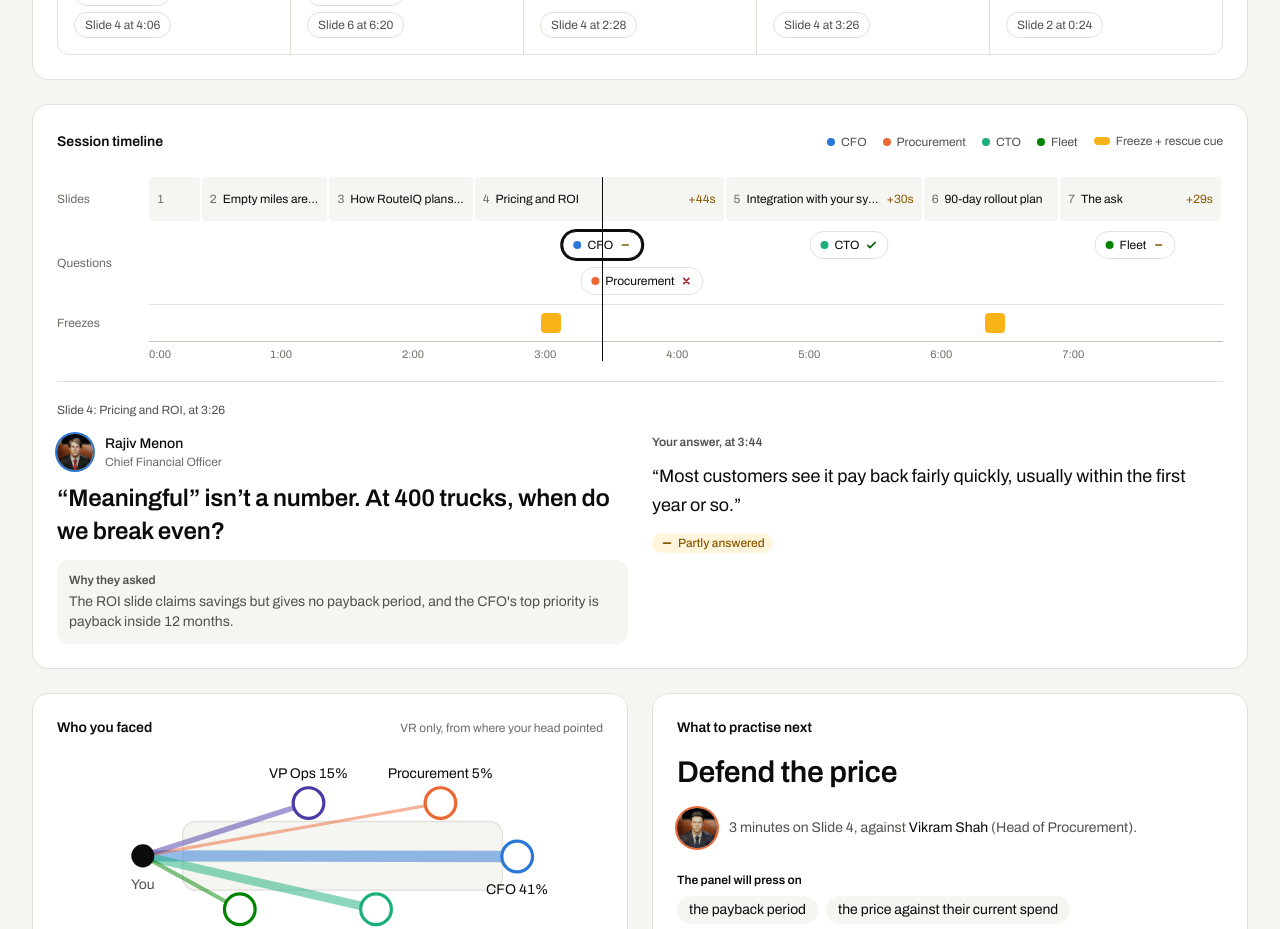
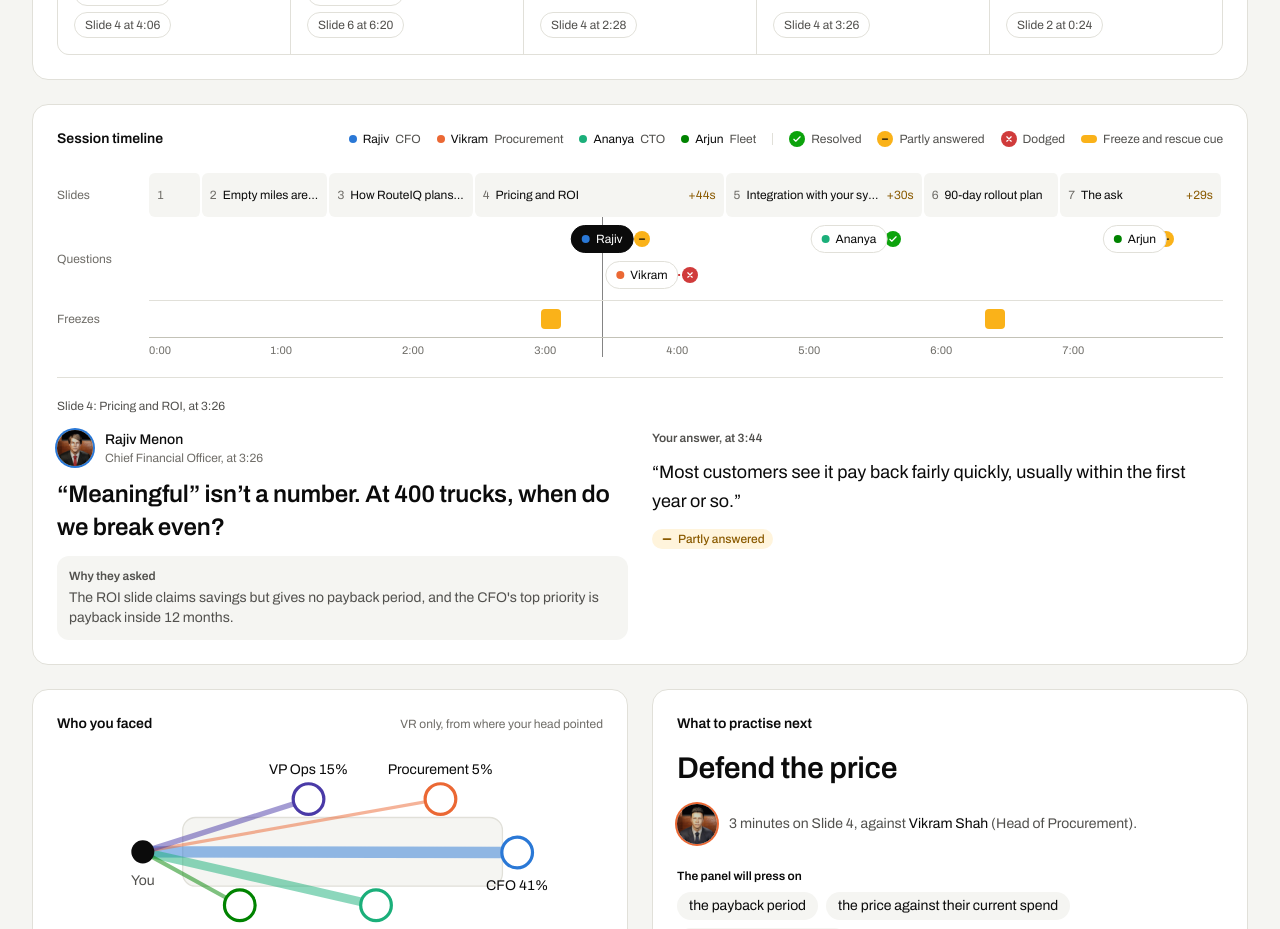
Before and after one commit to aryankalra404/HackSprint, a Next.js app in the folder web/: page /s/demo/report in a window 1280 px wide. Shown: the part 980-1909 px from the top of the page. Built offline with nearby package versions, Linux system fonts and the light colour scheme.

Commit message:
report timeline: link questions to answers by verdict, mark unanswered ones, show Q&A, hide the empty freezes lane

```diff
--- a/web/src/components/debrief/DebriefView.tsx
+++ b/web/src/components/debrief/DebriefView.tsx
@@ -17,7 +17,8 @@
 
   const data = useMemo(() => {
     const segments = slideSegments(telemetry, bundle.slides);
-    return { segments, exchanges: exchanges(telemetry), freezes: freezes(telemetry, segments) };
+    const qaStart = telemetry.events.find((e) => e.type === "turn" && e.mode === "pitch_end")?.t;
+    return { segments, exchanges: exchanges(telemetry), freezes: freezes(telemetry, segments), qaStart };
   }, [telemetry, bundle.slides]);
 
   const [selection, setSelection] = useState<Selection | null>(() => {
@@ -71,6 +72,7 @@
         segments={data.segments}
         exchanges={data.exchanges}
         freezes={data.freezes}
+        qaStart={data.qaStart}
         selection={selection}
         onSelect={setSelection}
       />
--- a/web/src/components/debrief/Timeline.tsx
+++ b/web/src/components/debrief/Timeline.tsx
@@ -1,8 +1,8 @@
-import type { Bundle } from "@/lib/contract";
+import type { Bundle, Verdict } from "@/lib/contract";
 import { personaById, personaTag } from "@/lib/personas";
 import { clock, slideLabel } from "@/lib/format";
 import { RESCUE_LABEL, slideAt, type Exchange, type Freeze, type SlideSegment } from "@/lib/timeline";
-import { Card, PersonaAvatar, RoleTag, StatusIcon, VerdictPill, verdictTone } from "../ui";
+import { Card, PersonaAvatar, StatusIcon, VerdictPill, verdictLabel, verdictTone } from "../ui";
 
 export interface Selection {
   t: number;
@@ -16,58 +16,119 @@
   segments: SlideSegment[];
   exchanges: Exchange[];
   freezes: Freeze[];
+  // When the pitch ended and the floor opened for questions, if it did
+  qaStart?: number;
   selection: Selection | null;
   onSelect: (s: Selection) => void;
 }
 
 const pct = (t: number, duration: number) => `${(t / duration) * 100}%`;
 
-// Questions close together go on a second lane so their labels don't collide.
+const LANE = 36;
+// A question chip's width as a share of the track, roughly, so neighbours don't collide
+const CHIP = 0.075;
+
+const TONE_BG = { good: "bg-good", warn: "bg-warn", bad: "bg-bad" } as const;
+const TONE_TEXT = { good: "text-surface", warn: "text-ink", bad: "text-surface" } as const;
+
+// Each question takes the first lane free from its chip to its answer, so the line to the answer never crosses another chip
 function lanes(items: Exchange[], duration: number): number[] {
-  const lastInLane = [-Infinity, -Infinity];
+  const ends: number[] = [];
   return items.map((x) => {
-    const p = x.t / duration;
-    const lane = p - lastInLane[0] > 0.08 ? 0 : 1;
-    lastInLane[lane] = p;
+    const start = x.t / duration - CHIP / 2;
+    const end = Math.max(x.t / duration + CHIP / 2, (x.answer?.t ?? 0) / duration + 0.015);
+    let lane = ends.findIndex((e) => start > e);
+    if (lane === -1) lane = ends.push(end) - 1;
+    else ends[lane] = end;
     return lane;
   });
 }
 
-export function Timeline({ bundle, duration, segments, exchanges, freezes, selection, onSelect }: Props) {
+// n8n sometimes starts a question with the asker's name ("Rohan: …"); the chip already says who asked
+function questionText(bundle: Bundle, x: Exchange): string {
+  const name = personaTag(bundle.personas, x.persona_id).name;
+  for (const prefix of [name, name.split(" ")[0]]) {
+    if (x.question.startsWith(`${prefix}:`)) return x.question.slice(prefix.length + 1).trim();
+  }
+  return x.question;
+}
+
+const firstName = (name: string) => name.split(" ")[0];
+// The full role when it fits ("VP Operations"), n8n's short form for long ones ("CTO")
+const roleLabel = (tag: { role: string; short: string }) => (tag.role && tag.role.length <= 16 ? tag.role : tag.short);
+
+export function Timeline({ bundle, duration, segments, exchanges, freezes, qaStart, selection, onSelect }: Props) {
+  // Slides end where the questions after the pitch begin
+  const hasQa = qaStart != null && qaStart < duration - 1;
+  const shown = hasQa ? segments.filter((s) => s.start < qaStart).map((s) => ({ ...s, end: Math.min(s.end, qaStart) })) : segments;
+
   const exchangeLanes = lanes(exchanges, duration);
+  const laneCount = Math.max(1, ...exchangeLanes.map((l) => l + 1));
+  const questionsHeight = 12 + laneCount * LANE;
+
   // A tick every minute, closer together on a short session so the axis still reads
   const step = duration <= 90 ? 15 : duration <= 240 ? 30 : 60;
   const ticks = Array.from({ length: Math.floor(duration / step) + 1 }, (_, i) => i * step).filter((t) => duration - t > step / 3 || t === 0);
+
   const personasPresent = [...new Set(exchanges.map((x) => x.persona_id))];
+  const verdictsPresent = (["resolved", "partial", "dodged"] as Verdict[]).filter((v) => exchanges.some((x) => x.answer?.verdict === v));
+  const unanswered = exchanges.some((x) => !x.answer);
 
   return (
     <div id="timeline" className="scroll-mt-6">
       <Card
         title="Session timeline"
         aside={
-          <ul className="flex flex-wrap items-center gap-x-4 gap-y-1" aria-label="Legend">
+          <ul className="flex flex-wrap items-center gap-x-4 gap-y-1 text-xs text-ink-2" aria-label="Legend">
             {personasPresent.map((id) => {
               const persona = personaById(bundle.personas, id);
-              return persona && <li key={id}><RoleTag persona={persona} /></li>;
+              if (!persona) return null;
+              const tag = personaTag(bundle.personas, id);
+              return (
+                <li key={id} className="inline-flex items-center gap-1.5">
+                  <span aria-hidden="true" className="size-2 rounded-full" style={{ background: tag.color }} />
+                  <span className="text-ink">{firstName(tag.name)}</span>
+                  {roleLabel(tag)}
+                </li>
+              );
             })}
-            <li className="inline-flex items-center gap-1.5 text-xs text-ink-2">
-              <span aria-hidden="true" className="h-2 w-4 rounded-sm bg-warn" /> Freeze + rescue cue
+            {(verdictsPresent.length > 0 || unanswered) && <li aria-hidden="true" className="h-3 w-px bg-line" />}
+            {verdictsPresent.map((v) => (
+              <li key={v} className="inline-flex items-center gap-1.5">
+                <VerdictDot verdict={v} />
+                {verdictLabel(v)}
               </li>
+            ))}
+            {unanswered && (
+              <li className="inline-flex items-center gap-1.5">
+                <span aria-hidden="true" className="size-3 rounded-full border-[1.5px] border-dashed border-muted" />
+                No answer
+              </li>
+            )}
+            {freezes.length > 0 && (
+              <li className="inline-flex items-center gap-1.5">
+                <span aria-hidden="true" className="h-2 w-4 rounded-sm bg-warn" /> Freeze and rescue cue
+              </li>
+            )}
           </ul>
         }
       >
-        <div className="overflow-x-auto pt-2">
+        <div className="overflow-x-auto pt-2 lg:overflow-visible">
           <div className="flex min-w-[720px] gap-3">
             <div className="flex w-20 shrink-0 flex-col text-xs text-muted" aria-hidden="true">
               <span className="flex h-11 items-center">Slides</span>
-              <span className="flex h-[84px] items-center">Questions</span>
-              <span className="flex h-9 items-center">Freezes</span>
+              <span className="flex items-center" style={{ height: questionsHeight }}>Questions</span>
+              {freezes.length > 0 && <span className="flex h-9 items-center">Freezes</span>}
             </div>
 
             <div className="relative flex-1">
-              {/* Slides */}
+              {selection && (
+                <div aria-hidden="true" className="pointer-events-none absolute inset-y-0 w-px bg-ink/50" style={{ left: pct(selection.t, duration) }} />
+              )}
+
+              {/* Slides, then the questions after the pitch */}
               <div className="relative h-11">
-                {segments.map((s) => {
+                {shown.map((s) => {
                   const width = ((s.end - s.start) / duration) * 100;
                   const over = s.end - s.start - s.target;
                   return (
@@ -76,63 +137,92 @@
                       type="button"
                       onClick={() => onSelect({ t: s.start, momentId: null })}
                       title={`${slideLabel(s.slide_index)}: ${s.title}. ${clock(s.end - s.start)} against a ${clock(s.target)} target`}
-                      className="absolute inset-y-0 flex items-center justify-between gap-1 overflow-hidden rounded-sm border-r-2 border-surface bg-paper px-2 text-left text-xs hover:bg-line"
+                      className="absolute inset-y-0 flex items-center justify-between gap-1 overflow-hidden rounded-md border-r-2 border-surface bg-paper px-2 text-left text-xs hover:bg-line"
                       style={{ left: pct(s.start, duration), width: `${width}%` }}
                     >
                       <span className="truncate">
                         <span className="text-muted">{s.slide_index + 1}</span>
                         {width > 11 && <span className="ml-1.5">{s.title}</span>}
                       </span>
-                      {s.target > 0 && over > s.target * 0.3 && width > 7 && (
-                        <span className="shrink-0 text-warn-ink">+{Math.round(over)}s</span>
-                      )}
+                      {s.target > 0 && over > s.target * 0.3 && width > 7 && <span className="shrink-0 text-warn-ink">+{Math.round(over)}s</span>}
                     </button>
                   );
                 })}
+                {hasQa && (
+                  <button
+                    type="button"
+                    onClick={() => onSelect({ t: qaStart, momentId: null })}
+                    className="absolute inset-y-0 flex items-center overflow-hidden rounded-md border border-dashed border-axis px-2 text-left text-xs text-ink-2 hover:border-ink"
+                    style={{ left: pct(qaStart, duration), width: pct(duration - qaStart, duration) }}
+                  >
+                    <span className="truncate">Questions after the pitch</span>
+                  </button>
+                )}
               </div>
 
-              {/* Questions */}
-              <div className="relative h-[84px] border-b border-line">
+              {/* Questions, each with a line to your answer in the colour of how it went */}
+              <div className={`relative ${freezes.length > 0 ? "border-b border-line" : ""}`} style={{ height: questionsHeight }}>
+                {exchanges.map((x, i) => {
+                  const top = 8 + exchangeLanes[i] * LANE;
+                  const tone = x.answer?.verdict ? verdictTone(x.answer.verdict) : null;
+                  return x.answer && x.answer.t > x.t ? (
+                    <div key={`${x.id}-answer`}>
+                      <span
+                        aria-hidden="true"
+                        className={`absolute h-0.5 ${tone ? TONE_BG[tone] : "bg-axis"}`}
+                        style={{ left: pct(x.t, duration), width: pct(x.answer.t - x.t, duration), top: top + 13 }}
+                      />
+                      <button
+                        type="button"
+                        onClick={() => onSelect({ t: x.answer!.t, momentId: x.id })}
+                        aria-label={`${clock(x.answer.t)}: your answer${x.answer.verdict ? `, ${verdictLabel(x.answer.verdict).toLowerCase()}` : ""}`}
+                        className="absolute z-10 -translate-x-1/2 rounded-full ring-2 ring-surface"
+                        style={{ left: pct(x.answer.t, duration), top: top + 6 }}
+                      >
+                        {x.answer.verdict ? <VerdictDot verdict={x.answer.verdict} /> : <span className="block size-4 rounded-full bg-axis" />}
+                      </button>
+                    </div>
+                  ) : null;
+                })}
+
                 {exchanges.map((x, i) => {
                   const selected = selection?.momentId === x.id;
+                  const tag = personaTag(bundle.personas, x.persona_id);
                   return (
-                    <div
-                      key={x.id}
-                      className="group absolute -translate-x-1/2"
-                      style={{ left: pct(x.t, duration), top: exchangeLanes[i] === 0 ? 10 : 46 }}
-                    >
+                    <div key={x.id} className="group absolute z-10 -translate-x-1/2" style={{ left: pct(x.t, duration), top: 8 + exchangeLanes[i] * LANE }}>
                       <button
                         type="button"
                         onClick={() => onSelect({ t: x.t, momentId: x.id })}
-                        aria-label={`${clock(x.t)}: ${personaTag(bundle.personas, x.persona_id).name} asked a question${x.answer?.verdict ? `, ${x.answer.verdict}` : ""}`}
+                        aria-label={`${clock(x.t)}: ${tag.name} (${tag.role}) asked a question, ${x.answer?.verdict ? verdictLabel(x.answer.verdict).toLowerCase() : x.answer ? "answered" : "no answer"}`}
                         aria-pressed={selected}
-                        className={`flex h-7 items-center gap-1.5 rounded-full border bg-surface px-2.5 text-xs ${selected ? "border-ink ring-2 ring-ink" : "border-line hover:border-ink"}`}
+                        className={`flex h-7 items-center gap-1.5 rounded-full border px-2.5 text-xs whitespace-nowrap ${
+                          selected ? "border-ink bg-ink text-surface" : x.answer ? "border-line bg-surface hover:border-ink" : "border-dashed border-axis bg-surface hover:border-ink"
+                        }`}
                       >
-                        <span aria-hidden="true" className="size-2 rounded-full" style={{ background: personaTag(bundle.personas, x.persona_id).color }} />
-                        {personaTag(bundle.personas, x.persona_id).short}
-                        {x.answer?.verdict && <VerdictGlyph verdict={x.answer.verdict} />}
+                        <span aria-hidden="true" className="size-2 rounded-full" style={{ background: tag.color }} />
+                        {firstName(tag.name)}
                       </button>
                       <span
                         role="tooltip"
-                        className="pointer-events-none absolute bottom-full left-1/2 z-10 mb-1.5 hidden w-56 -translate-x-1/2 rounded-lg bg-ink px-3 py-2 text-xs text-surface group-hover:block"
+                        className="pointer-events-none absolute bottom-full left-1/2 z-20 mb-1.5 hidden w-64 -translate-x-1/2 rounded-lg bg-ink px-3 py-2 text-xs leading-relaxed text-surface shadow-lg group-hover:block"
                       >
-                        <span className="text-axis">{clock(x.t)}</span> {x.question}
+                        <span className="text-axis">
+                          {clock(x.t)}, {roleLabel(tag)}
+                        </span>{" "}
+                        {questionText(bundle, x)}
                       </span>
                     </div>
                   );
                 })}
               </div>
 
-              {/* Freezes */}
+              {/* Freezes: only once a client records silences */}
+              {freezes.length > 0 && (
                 <div className="relative h-9">
                   {freezes.map((f) => {
                     const selected = selection?.momentId === f.id;
                     return (
-                    <div
-                      key={f.id}
-                      className="group absolute top-2 min-w-5"
-                      style={{ left: pct(f.t, duration), width: pct(f.duration_s, duration) }}
-                    >
+                      <div key={f.id} className="group absolute top-2 min-w-5" style={{ left: pct(f.t, duration), width: pct(f.duration_s, duration) }}>
                         <button
                           type="button"
                           onClick={() => onSelect({ t: f.t, momentId: f.id })}
@@ -142,7 +232,7 @@
                         />
                         <span
                           role="tooltip"
-                        className="pointer-events-none absolute bottom-full left-0 z-10 mb-1.5 hidden w-48 rounded-lg bg-ink px-3 py-2 text-xs text-surface group-hover:block"
+                          className="pointer-events-none absolute bottom-full left-0 z-20 mb-1.5 hidden w-48 rounded-lg bg-ink px-3 py-2 text-xs text-surface group-hover:block"
                         >
                           <span className="text-axis">{clock(f.t)}</span> Froze {f.duration_s.toFixed(1)} s, then {RESCUE_LABEL[f.rescue_level].toLowerCase()}
                         </span>
@@ -150,6 +240,7 @@
                     );
                   })}
                 </div>
+              )}
 
               {/* Axis */}
               <div className="relative h-5 border-t border-axis" aria-hidden="true">
@@ -159,40 +250,41 @@
                   </span>
                 ))}
               </div>
-
-              {selection && (
-                <div aria-hidden="true" className="pointer-events-none absolute inset-y-0 w-px bg-ink" style={{ left: pct(selection.t, duration) }} />
-              )}
             </div>
           </div>
         </div>
 
-        <Detail bundle={bundle} segments={segments} exchanges={exchanges} freezes={freezes} selection={selection} />
+        <Detail bundle={bundle} segments={shown} exchanges={exchanges} freezes={freezes} qaStart={hasQa ? qaStart : undefined} selection={selection} />
       </Card>
     </div>
   );
 }
 
-function VerdictGlyph({ verdict }: { verdict: NonNullable<NonNullable<Exchange["answer"]>["verdict"]> }) {
+function VerdictDot({ verdict }: { verdict: Verdict }) {
   const tone = verdictTone(verdict);
-  const color = { good: "text-good-ink", warn: "text-warn-ink", bad: "text-bad-ink" }[tone];
-  return <StatusIcon tone={tone} className={`size-3 ${color}`} />;
+  return (
+    <span aria-hidden="true" className={`flex size-4 items-center justify-center rounded-full ${TONE_BG[tone]} ${TONE_TEXT[tone]}`}>
+      <StatusIcon tone={tone} className="size-2.5" />
+    </span>
+  );
 }
 
-function Detail({ bundle, segments, exchanges, freezes, selection }: Omit<Props, "duration" | "onSelect">) {
+function Detail({ bundle, segments, exchanges, freezes, qaStart, selection }: Omit<Props, "duration" | "onSelect">) {
   if (!selection) {
     return <p className="mt-5 border-t border-line pt-5 text-sm text-muted">Select a moment on the timeline to see what happened.</p>;
   }
 
+  const inQa = qaStart != null && selection.t >= qaStart;
   const slideIndex = slideAt(segments, selection.t);
   const segment = segments.find((s) => s.slide_index === slideIndex);
   const exchange = exchanges.find((x) => x.id === selection.momentId);
   const freeze = freezes.find((f) => f.id === selection.momentId);
+  const qa = qaStart != null ? exchanges.filter((x) => x.t >= qaStart) : [];
 
   return (
     <div className="mt-5 flex flex-col gap-4 border-t border-line pt-5" aria-live="polite">
       <p className="text-xs text-ink-2">
-        {slideLabel(slideIndex)}: {segment?.title}, at {clock(selection.t)}
+        {inQa ? "Questions after the pitch" : `${slideLabel(slideIndex)}: ${segment?.title}`}, at {clock(selection.t)}
       </p>
 
       {exchange && <ExchangeDetail bundle={bundle} exchange={exchange} />}
@@ -208,15 +300,19 @@
         </p>
       )}
 
-      {!exchange && !freeze && segment && (
+      {!exchange && !freeze && inQa && (
+        <p className="text-sm">
+          {qa.length === 1 ? "1 question" : `${qa.length} questions`} after the pitch, {qa.filter((x) => x.answer).length} answered.
+        </p>
+      )}
+
+      {!exchange && !freeze && !inQa && segment && (
         <p className="text-sm">
           {clock(segment.end - segment.start)} on this slide against a {clock(segment.target)} target.
         </p>
       )}
 
-      {selection.note && !exchange && (
-        <blockquote className="font-display text-2xl leading-snug">“{selection.note}”</blockquote>
-      )}
+      {selection.note && !exchange && <blockquote className="font-display text-2xl leading-snug">“{selection.note}”</blockquote>}
     </div>
   );
 }
@@ -224,34 +320,37 @@
 function ExchangeDetail({ bundle, exchange }: { bundle: Bundle; exchange: Exchange }) {
   const persona = bundle.personas.find((p) => p.id === exchange.persona_id);
   const tag = personaTag(bundle.personas, exchange.persona_id);
-  const name = tag.name;
   return (
     <div className="grid gap-6 md:grid-cols-2">
       <div className="flex flex-col gap-3">
         <div className="flex items-center gap-3">
           {persona && <PersonaAvatar persona={persona} size={36} />}
           <div className="text-sm">
-            <p className="font-medium">{name}</p>
-            <p className="text-xs text-muted">{tag.role}</p>
+            <p className="font-medium">{tag.name}</p>
+            <p className="text-xs text-muted">
+              {tag.role}, at {clock(exchange.t)}
+            </p>
           </div>
         </div>
-        <p className="font-display text-2xl leading-snug">{exchange.question}</p>
+        <p className="font-display text-2xl leading-snug">{questionText(bundle, exchange)}</p>
         <div className="rounded-xl bg-paper p-3">
           <p className="mb-1 text-xs font-semibold text-ink-2">Why they asked</p>
           <p className="text-sm text-ink-2">{exchange.reason}</p>
         </div>
       </div>
       <div className="flex flex-col gap-3">
-        <p className="text-xs font-semibold text-ink-2">
-          Your answer{exchange.answer && `, at ${clock(exchange.answer.t)}`}
-        </p>
+        <p className="text-xs font-semibold text-ink-2">Your answer{exchange.answer && `, at ${clock(exchange.answer.t)}`}</p>
         {exchange.answer ? (
           <>
             <p className="text-lg leading-relaxed">“{exchange.answer.transcript}”</p>
-            {exchange.answer.verdict && <span className="w-fit"><VerdictPill verdict={exchange.answer.verdict} /></span>}
+            {exchange.answer.verdict && (
+              <span className="w-fit">
+                <VerdictPill verdict={exchange.answer.verdict} />
+              </span>
+            )}
           </>
         ) : (
-          <p className="text-sm text-muted">No answer recorded.</p>
+          <p className="rounded-xl border border-dashed border-axis p-3 text-sm text-ink-2">No answer: you went on with the pitch, or the session ended first.</p>
         )}
       </div>
     </div>
--- a/web/src/components/ui.tsx
+++ b/web/src/components/ui.tsx
@@ -114,6 +114,10 @@
   return VERDICT[verdict][0];
 }
 
+export function verdictLabel(verdict: Verdict): string {
+  return VERDICT[verdict][1];
+}
+
 const STANCE: Record<StakeholderVerdict["stance"], [Tone, string]> = {
   backs: ["good", "Backs it"],
   undecided: ["warn", "Undecided"],
--- a/web/src/lib/timeline.ts
+++ b/web/src/lib/timeline.ts
@@ -52,7 +52,7 @@
     for (const r of e.reactions) {
       if (r.kind !== "question" && r.kind !== "follow_up") continue;
       out.push({
-        id: `q-${e.t}`,
+        id: `q-${e.t}-${r.persona_id}`,
         t: e.t,
         slide_index: e.slide_index,
         persona_id: r.persona_id,
```
Lines whose indentation alone changed are shown as unchanged.
